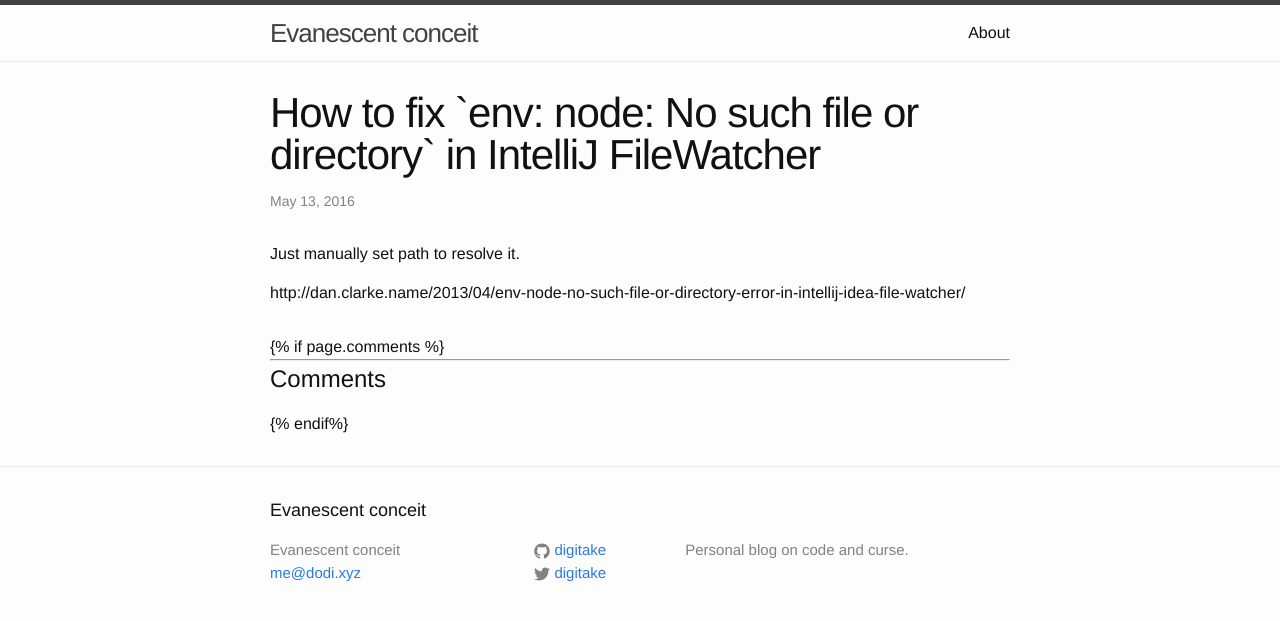
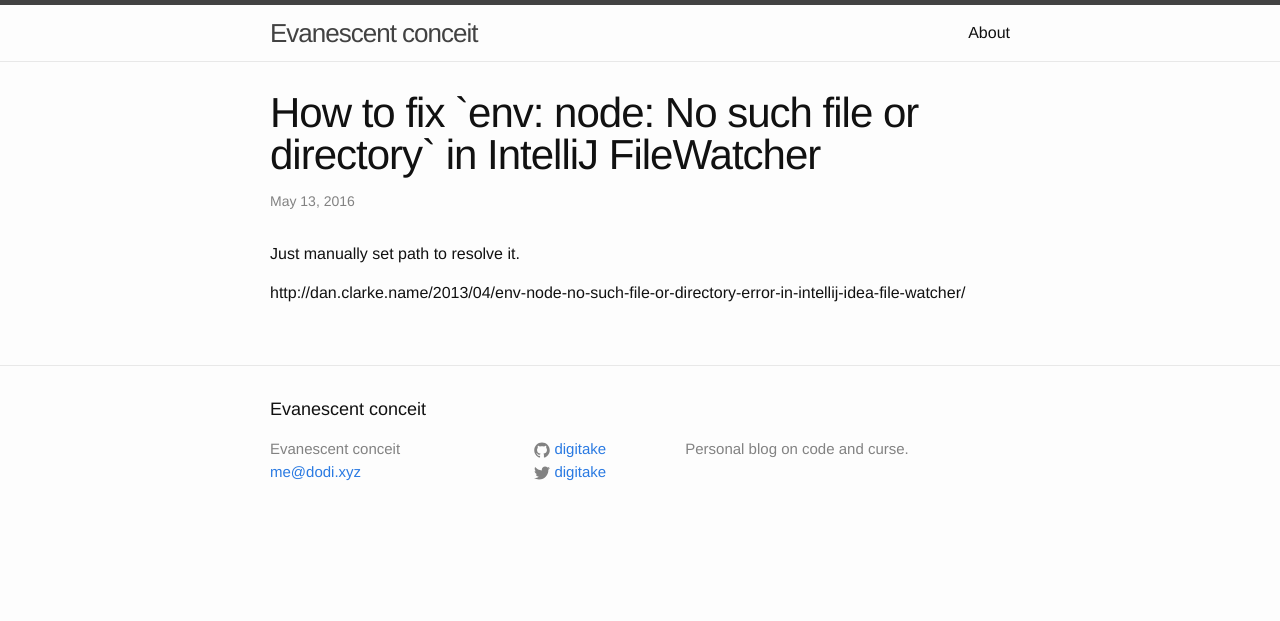
Before and after one commit to digitake/digitake.github.io, a Jekyll site: the page built from _posts/2016-05-14-Fix-intelliJ-file-watcher-path-issue.markdown, in a window 1280 px wide. Shown: the top 621 px of the page. Built offline with Jekyll 4.4.1, drawn with Linux system fonts in a browser that asks for light colours.

Commit message:
Fixed facebook comment

```diff
--- a/_layouts/post.html
+++ b/_layouts/post.html
@@ -12,10 +12,10 @@
     {{ content }}
   </div>
 
-    {{ "{% if page.comments " }}%}
+    {% if page.comments %}
     <hr/>
     <h2>Comments</h2>
-    <div class="fb-comments" data-href="{{ "{{ site.url " }}}}{{ "{{ page.url " }}}}" data-num-posts="4" data-width="706"></div>
-    {{ "{% endif"}}%}
+    <div class="fb-comments" data-href="{{ site.url }}{{ page.url }}" data-num-posts="5" data-width="100%"></div>
+    {% endif %}
 
 </article>
```
